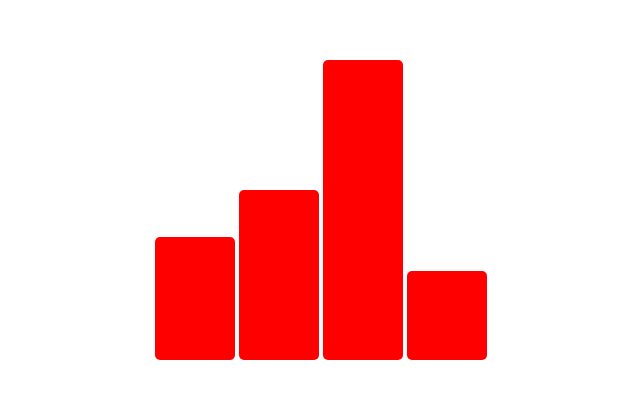
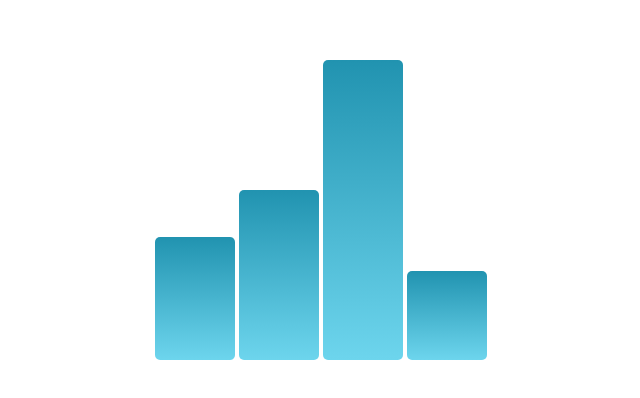
Before and after one commit to Amin-Ansari/Music-equalizer, a plain HTML site: page index.htm in a window 1280 px wide. Shown: the part 150-548 px from the top of the page, without its empty margins (277-917 px from the left). Drawn offline with Linux system fonts and the light colour scheme.

Commit message:
The gradient color is added to the project

```diff
--- a/style/style.css
+++ b/style/style.css
@@ -16,19 +16,19 @@ body {
 }
 
 .animate-one {
-  background-color: red;
+  background-image: linear-gradient(#2193b0, #6dd5ed);
   animation: first 0.8s infinite ease;
 }
 .animate-two {
-  background-color: red;
+  background-image: linear-gradient(#2193b0, #6dd5ed);
   animation: two 0.8s 0.5s infinite ease;
 }
 .animate-three {
-  background-color: red;
+  background-image: linear-gradient(#2193b0, #6dd5ed);
   animation: three 0.8s 1s infinite ease;
 }
 .animate-four {
-  background-color: red;
+  background-image: linear-gradient(#2193b0, #6dd5ed);
   animation: four 0.8s 1.5s infinite ease;
 }
 @keyframes first {
```
